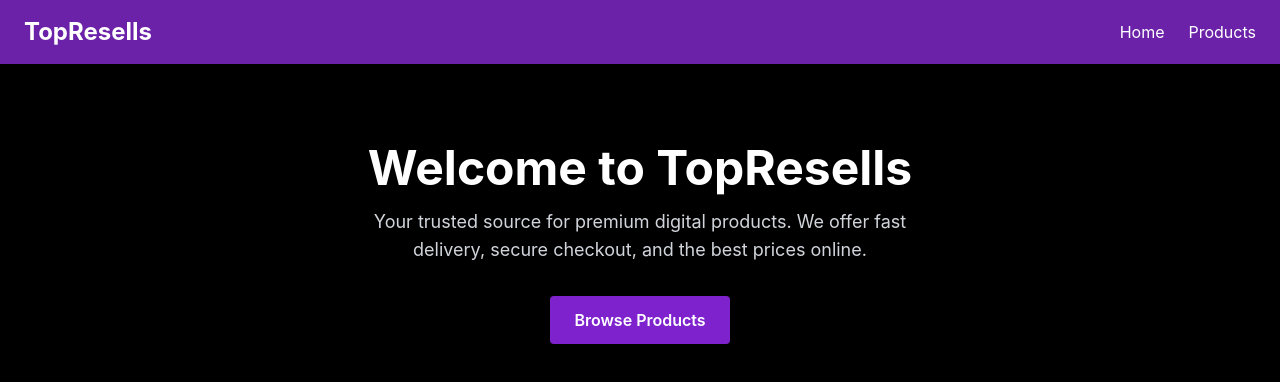
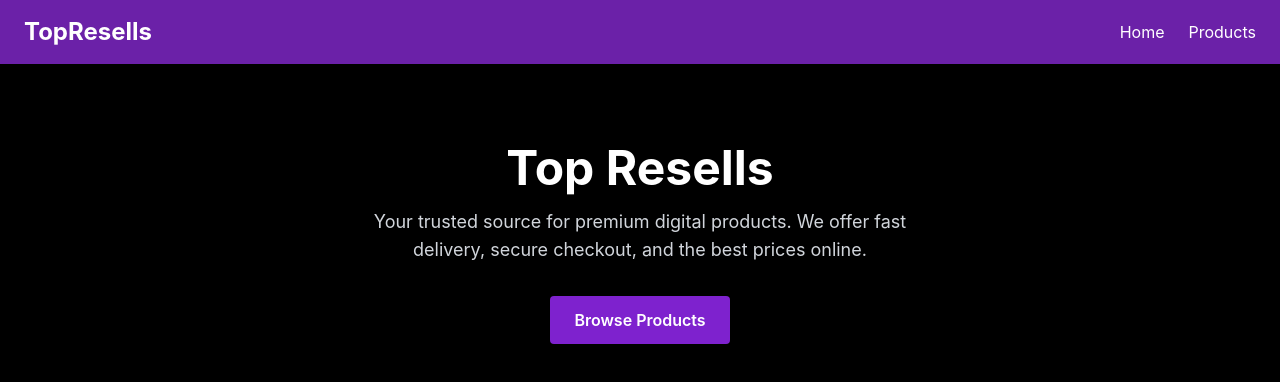
Before and after one commit to abifysifkiyu/rsells, a React (Create React App) app: page / in a window 1280 px wide. Shown: the top 382 px of the page. Built offline with nearby package versions, Linux system fonts and the light colour scheme.

Commit message:
Update Home.js

```diff
--- a/src/pages/Home.js
+++ b/src/pages/Home.js
@@ -5,12 +5,12 @@ import { Link } from "react-router-dom";
 export default function Home() {
   return (
     <div className="flex flex-col items-center justify-center text-center py-20 px-4">
-      <h2 className="text-5xl font-bold mb-4">Welcome to TopResells</h2>
+      <h2 className="text-5xl font-bold mb-4">Top Resells</h2>
       <p className="text-lg text-gray-300 max-w-xl mb-8">
         Your trusted source for premium digital products. We offer fast delivery, secure checkout, and the best prices online.
       </p>
       <Link
-        to="/products"
+        to="https://discord.gg/slang"
         className="bg-purple-700 px-6 py-3 rounded text-white font-semibold hover:bg-purple-900 transition"
       >
         Browse Products
```
